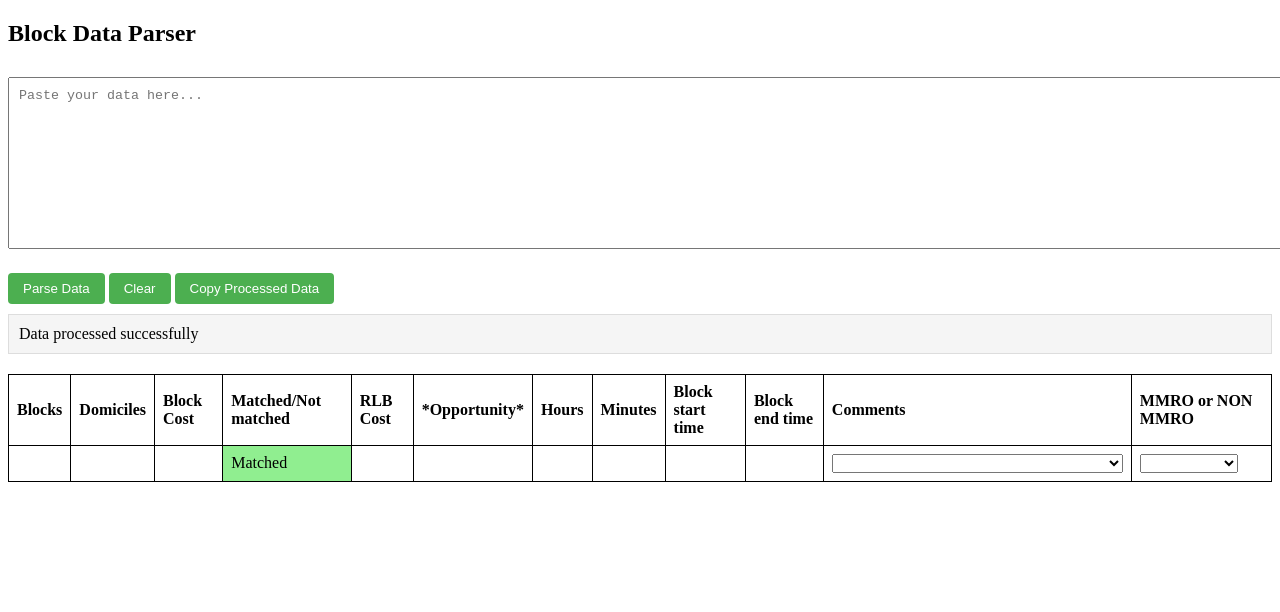
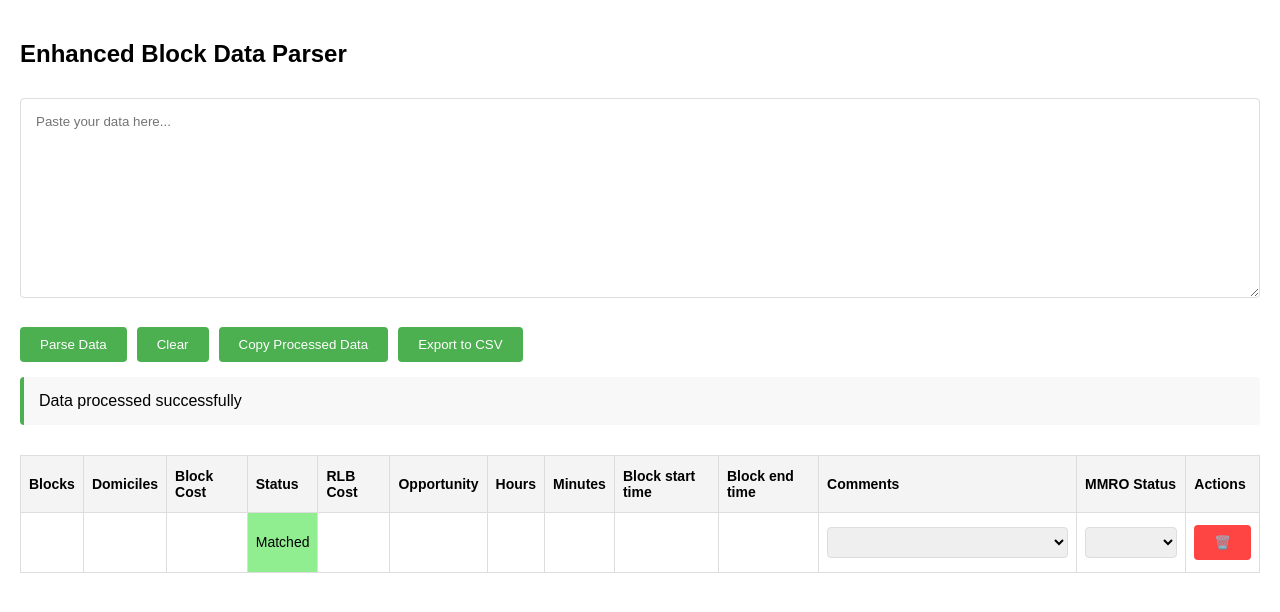
Before and after one commit to parukuq/block-parser, a plain HTML site: page index.html in a window 1280 px wide. Both pictures are taken after a click on the button "Parse Data". Drawn offline with Linux system fonts and the light colour scheme.

Commit message:
Update index.html

```diff
--- a/index.html
+++ b/index.html
@@ -1,75 +1,162 @@
 <!DOCTYPE html>
 <html>
 <head>
-    <title>Block Data Parser</title>
+    <title>Enhanced Block Data Parser</title>
     <style>
+        * {
+            box-sizing: border-box;
+            font-family: Arial, sans-serif;
+        }
+
+        body {
+            padding: 20px;
+            max-width: 1400px;
+            margin: 0 auto;
+        }
+
         table {
             width: 100%;
             border-collapse: collapse;
             margin-top: 20px;
+            font-size: 14px;
         }
+
         th, td {
-            border: 1px solid black;
-            padding: 8px;
+            border: 1px solid #ddd;
+            padding: 12px 8px;
             text-align: left;
         }
+
+        th {
+            background-color: #f4f4f4;
+            position: sticky;
+            top: 0;
+        }
+
         .matched {
             background-color: #90EE90;
         }
+
+        .not-matched {
+            background-color: #ffcccb;
+        }
+
         textarea {
             width: 100%;
-            height: 150px;
+            height: 200px;
             margin: 10px 0;
-            padding: 10px;
+            padding: 15px;
+            border: 1px solid #ddd;
+            border-radius: 4px;
+            resize: vertical;
         }
+
         #debug {
             margin: 10px 0;
-            padding: 10px;
-            background: #f5f5f5;
-            border: 1px solid #ddd;
+            padding: 15px;
+            background: #f8f8f8;
+            border-radius: 4px;
+            border-left: 4px solid #4CAF50;
         }
+
         .button-container {
-            margin: 10px 0;
+            margin: 15px 0;
+            display: flex;
+            gap: 10px;
         }
+
         button {
-            padding: 8px 15px;
-            margin-righight: 10px;
+            padding: 10px 20px;
             cursor: pointer;
             background-color: #4CAF50;
             color: white;
             border: none;
             border-radius: 4px;
+            transition: background-color 0.3s;
         }
+
         button:hover {
             background-color: #45a049;
+        }
+
+        select {
+            width: 100%;
+            padding: 6px;
+            border-radius: 4px;
+            border: 1px solid #ddd;
+        }
+
+        .error {
+            border-left: 4px solid #ff4444;
+        }
+
+        .success {
+            border-left: 4px solid #4CAF50;
+        }
+
+        .highlight {
+            animation: highlightRow 1s ease-in-out;
+        }
+
+        @keyframes highlightRow {
+            0% { background-color: #ffffff; }
+            50% { background-color: #e0ffe0; }
+            100% { background-color: #ffffff; }
+        }
+
+        #copyNotification {
+            position: fixed;
+            bottom: 20px;
+            right: 20px;
+            padding: 10px 20px;
+            background-color: #4CAF50;
+            color: white;
+            border-radius: 4px;
+            display: none;
+            animation: fadeInOut 2s ease-in-out;
+        }
+
+        @keyframes fadeInOut {
+            0% { opacity: 0; }
+            15% { opacity: 1; }
+            85% { opacity: 1; }
+            100% { opacity: 0; }
         }
     </style>
 </head>
 <body>
-    <h2>Block Data Parser</h2>
+    <h2>Enhanced Block Data Parser</h2>
     <textarea id="rawData" placeholder="Paste your data here..."></textarea>
     <div class="button-container">
         <button onclick="parseData()">Parse Data</button>
         <button onclick="clearData()">Clear</button>
         <button onclick="copyProcessedData()">Copy Processed Data</button>
+        <button onclick="exportToCSV()">Export to CSV</button>
     </div>
-    <div id="debug"></></div>
+    <div id="debug"></div>
+    <div id="copyNotification">Row copied to clipboard!</div>
+    <div style="overflow-x: auto;">
         <table id="resultTable">
+            <thead>
                 <tr>
                     <th>Blocks</th>
                     <th>Domiciles</th>
                     <th>Block Cost</th>
-            <th>Matched/Not matched</th>
+                    <th>Status</th>
                     <th>RLB Cost</th>
-            <th>*Opportunity*</th>
+                    <th>Opportunity</th>
                     <th>Hours</th>
                     <th>Minutes</th>
                     <th>Block start time</th>
                     <th>Block end time</th>
                     <th>Comments</th>
-            <th>MMRO or NON MMRO</th>
+                    <th>MMRO Status</th>
+                    <th>Actions</th>
                 </tr>
+            </thead>
+            <tbody></tbody>
         </table>
+    </div>
 
     <script>
         function parseData() {
@@ -88,23 +175,19 @@
                 let minutes = '';
                 let cost = '';
 
-                // Process all spans
                 const spans = temp.getElementsByTagName('span');
                 for(let span of spans) {
                     const text = span.textContent.trim();
                     console.log('Checking text:', text);
 
-                    // Block ID
                     if(text.match(/^B-[A-Z0-9]+$/)) {
                         blockId = text;
                         console.log('Found Block ID:', text);
                     }
-                    // Domicile
                     else if(text.match(/^[A-Z]{3}[0-9]$/) && !domicile) {
                         domicile = text;
                         console.log('Found Domicile:', text);
                     }
-                    // Times
                     else if(text.includes('PDT -') || text.includes('EDT -') ||
                             text.includes('CDT -') || text.includes('MDT -') ||
                             text.includes('PST -') || text.includes('EST -') ||
@@ -116,17 +199,14 @@
                             console.log('Found times:', startTime, '-', endTime);
                         }
                     }
-                    // Duration - updated to handle both formats
                     else if(text.match(/^\d+h(\d+m)?$/)) {
                         if(text.includes('m')) {
-                            // Format: "9h30m"
                             const durationMatch = text.match(/(\d+)h(\d+)m/);
                             if(durationMatch) {
                                 hours = durationMatch[1];
                                 minutes = durationMatch[2];
                             }
                         } else {
-                            // Format: "9h"
                             const durationMatch = text.match(/(\d+)h/);
                             if(durationMatch) {
                                 hours = durationMatch[1];
@@ -137,7 +217,6 @@
                     }
                 }
 
-                // Extract Cost specifically
                 const paragraphs = temp.getElementsByTagName('p');
                 for(let p of paragraphs) {
                     if(p.textContent.includes('Total Cost:')) {
@@ -150,17 +229,6 @@
                     }
                 }
 
-                console.log('Final values:', {
-                    blockId,
-                    domicile,
-                    cost,
-                    hours,
-                    minutes,
-                    startTime,
-                    endTime
-                });
-
-                // Add to table
                 addTableRow({
                     blockId,
                     domicile,
@@ -171,12 +239,40 @@
                     endTime
                 });
 
-                document.getElementById('debug').innerHTML = 'Data processed successfully';
+                showMessage('Data processed successfully');
 
             } catch(error) {
-                document.getElementById('debug').innerHTML = 'Error: ' + error.message;
+                showMessage('Error: ' + error.message, true);
                 console.error(error);
             }
+        }
+
+        function copyRowToClipboard(row) {
+            const rowData = [];
+
+            for (let j = 0; j < row.cells.length - 1; j++) {
+                const cell = row.cells[j];
+                if (cell.querySelector('select')) {
+                    rowData.push(cell.querySelector('select').value);
+                } else {
+                    rowData.push(cell.textContent.trim());
+                }
+            }
+
+            const text = rowData.join('\t');
+            navigator.clipboard.writeText(text).then(() => {
+                const notification = document.getElementById('copyNotification');
+                notification.style.display = 'block';
+
+                row.classList.add('highlight');
+
+                setTimeout(() => {
+                    row.classList.remove('highlight');
+                    notification.style.display = 'none';
+                }, 2000);
+            }).catch(err => {
+                showMessage('Error copying data: ' + err, true);
+            });
         }
 
         function addTableRow(data) {
@@ -191,8 +287,8 @@
             matchedCell.textContent = 'Matched';
             matchedCell.className = 'matched';
 
-            row.insertCell(4).textContent = ''; // RLB Cost
-            row.insertCell(5).textContent = ''; // *Opportunity*
+            row.insertCell(4).textContent = '';
+            row.insertCell(5).textContent = '';
             row.insertCell(6).textContent = data.hours || '';
             row.insertCell(7).textContent = data.minutes || '';
             row.insertCell(8).textContent = data.startTime || '';
@@ -205,6 +301,7 @@
                 <option>VRID added within 8 hrs to block start time</option>
                 <option>VRID added with 12-34 hrs to block start time</option>
             `;
+            commentSelect.addEventListener('change', () => copyRowToClipboard(row));
             commentCell.appendChild(commentSelect);
 
             const mmroCell = row.insertCell(11);
@@ -214,7 +311,15 @@
                 <option>MMRO</option>
                 <option>NON MMRO</option>
             `;
+            mmroSelect.addEventListener('change', () => copyRowToClipboard(row));
             mmroCell.appendChild(mmroSelect);
+
+            const actionCell = row.insertCell(12);
+            const deleteBtn = document.createElement('button');
+            deleteBtn.innerHTML = '🗑️';
+            deleteBtn.onclick = function() { deleteRow(this); };
+            deleteBtn.style.backgroundColor = '#ff4444';
+            actionCell.appendChild(deleteBtn);
         }
 
         function clearData() {
@@ -226,34 +331,51 @@
             document.getElementById('debug').innerHTML = '';
         }
 
-        function copyProcessedData() {
-            const table = document.getElementById('resultTable');
-            // Get only the last row (processed data)
-            const lastRow = table.rows[table.rows.length - 1];
-            if (lastRow) {
-                const rowData = [];
-
-                // Get all cells in the row
-                for (let j = 0; j < lastRow.cells.length; j++) {
-                    const cell = lastRow.cells[j];
-                    // Handle dropdown menus
-                    if (cell.querySelector('select')) {
-                        rowData.push(cell.querySelector('select').value);
-                    } else {
-                        rowData.push(cell.textContent.trim());
-                    }
+        function deleteRow(btn) {
+            const row = btn.parentNode.parentNode;
+            row.parentNode.removeChild(row);
         }
 
-                // Copy only the processed data row
-                const text = rowData.join('\t');
-                navigator.clipboard.writeText(text).then(() => {
-                    document.getElementById('debug').innerHTML = 'Processed data copied to clipboard';
-                }).catch(err => {
-                    document.getElementById('debug').innerHTML = 'Error copying data: ' + err;
-                });
-            } else {
-                document.getElementById('debug').innerHTML = 'No data to copy';
+        function showMessage(message, isError = false) {
+            const debug = document.getElementById('debug');
+            debug.textContent = message;
+            debug.className = isError ? 'error' : 'success';
+            setTimeout(() => {
+                debug.className = '';
+                debug.textContent = '';
+            }, 3000);
         }
+
+        function exportToCSV() {
+            const table = document.getElementById('resultTable');
+            let csv = [];
+
+            let headers = [];
+            for(let i = 0; i < table.rows[0].cells.length - 1; i++) {
+                headers.push(table.rows[0].cells[i].innerText);
+            }
+            csv.push(headers.join(','));
+
+            for(let i = 1; i < table.rows.length; i++) {
+                let row = [];
+                for(let j = 0; j < table.rows[i].cells.length - 1; j++) {
+                    let cell = table.rows[i].cells[j];
+                    let value = cell.querySelector('select') ?
+                              cell.querySelector('select').value :
+                              cell.innerText;
+                    row.push(`"${value}"`);
+                }
+                csv.push(row.join(','));
+            }
+
+            const csvContent = csv.join('\n');
+            const blob = new Blob([csvContent], { type: 'text/csv;charset=utf-8;' });
+            const link = document.createElement('a');
+            link.href = URL.createObjectURL(blob);
+            link.setAttribute('download', 'block_data.csv');
+            document.body.appendChild(link);
+            link.click();
+            document.body.removeChild(link);
         }
     </script>
 </body>
```
Lines whose indentation alone changed are shown as unchanged.
